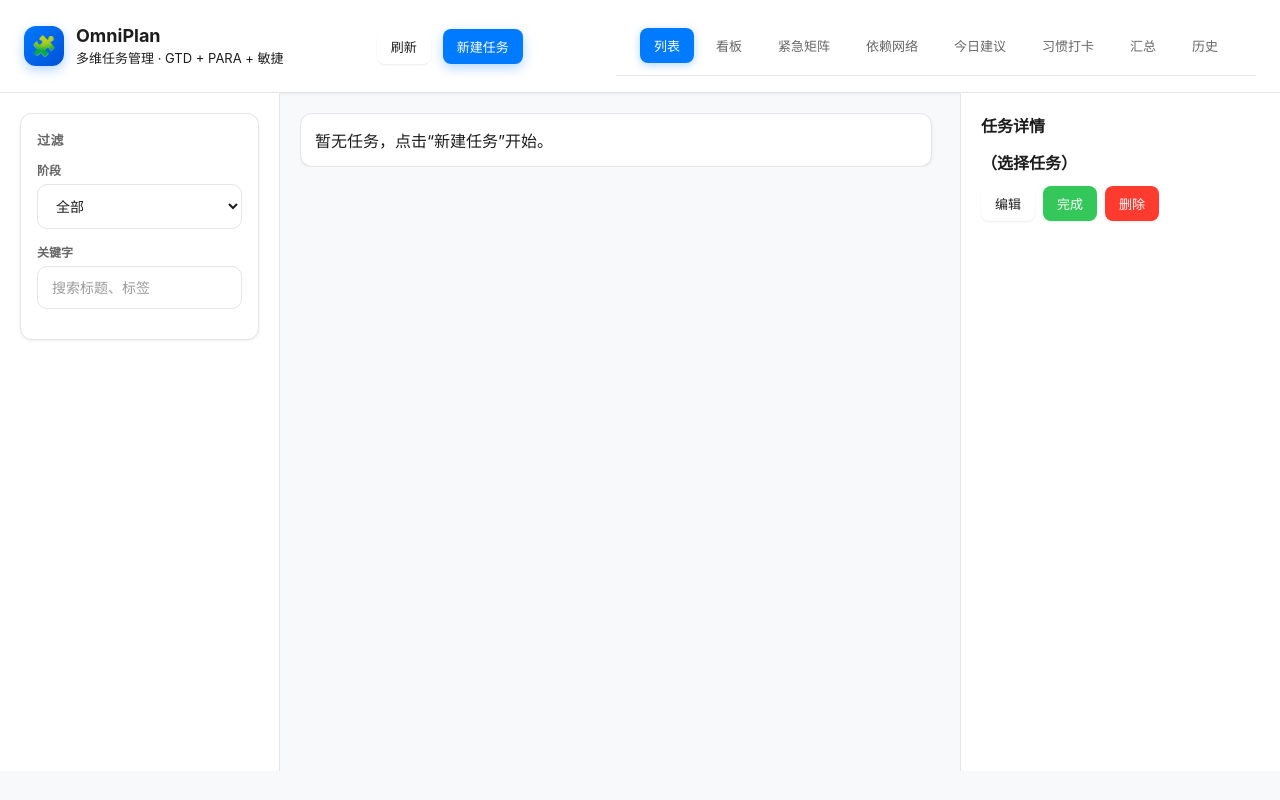
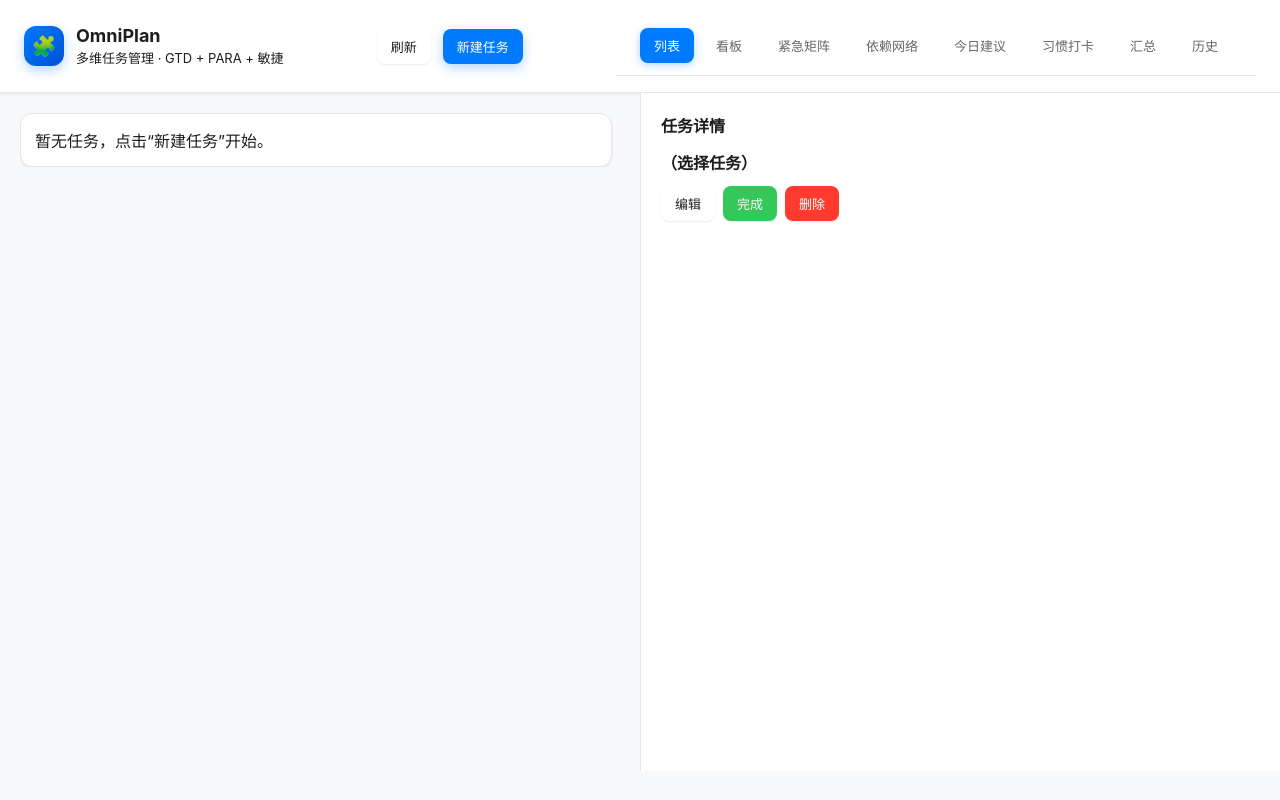
Before and after one commit to knight20230326/Todo, a website: page src/web/index.html in a window 1280 px wide. Both pictures are taken after a click on the button "列表". Drawn offline with Linux system fonts and the light colour scheme; no server answers.

Commit message:
Improve list view layout - 50/50 split between task list and detail panel
- Hide sidebar in list view to maximize content space
- List and detail panel now occupy equal width (50% each)
- Better use of screen real estate for task details

```diff
--- a/src/web/app.js
+++ b/src/web/app.js
@@ -30,6 +30,8 @@ const state = {
 };
 
 const elements = {
+  layout: document.querySelector('.layout'),
+  sidebar: document.querySelector('.sidebar'),
   taskList: document.getElementById('taskList'),
   kanbanView: document.getElementById('kanbanView'),
   matrixView: document.getElementById('matrixView'),
@@ -295,6 +297,15 @@ function filterTasks(tasks) {
 function render() {
   const filtered = filterTasks(state.tasks);
   renderTabs();
+
+  // Update layout based on current view
+  if (state.currentView === 'list') {
+    elements.layout.classList.add('list-view');
+    elements.sidebar.style.display = 'none';
+  } else {
+    elements.layout.classList.remove('list-view');
+    elements.sidebar.style.display = '';
+  }
 
   elements.taskList.hidden = state.currentView !== 'list';
   elements.kanbanView.hidden = state.currentView !== 'kanban';
--- a/src/web/styles.css
+++ b/src/web/styles.css
@@ -181,6 +181,11 @@ a {
   display: grid;
   grid-template-columns: 280px 1fr 320px;
   height: calc(100vh - 122px);
+}
+
+/* List view: hide sidebar and split content/detail 50-50 */
+.layout.list-view {
+  grid-template-columns: 1fr 1fr;
 }
 
 .sidebar {
```
